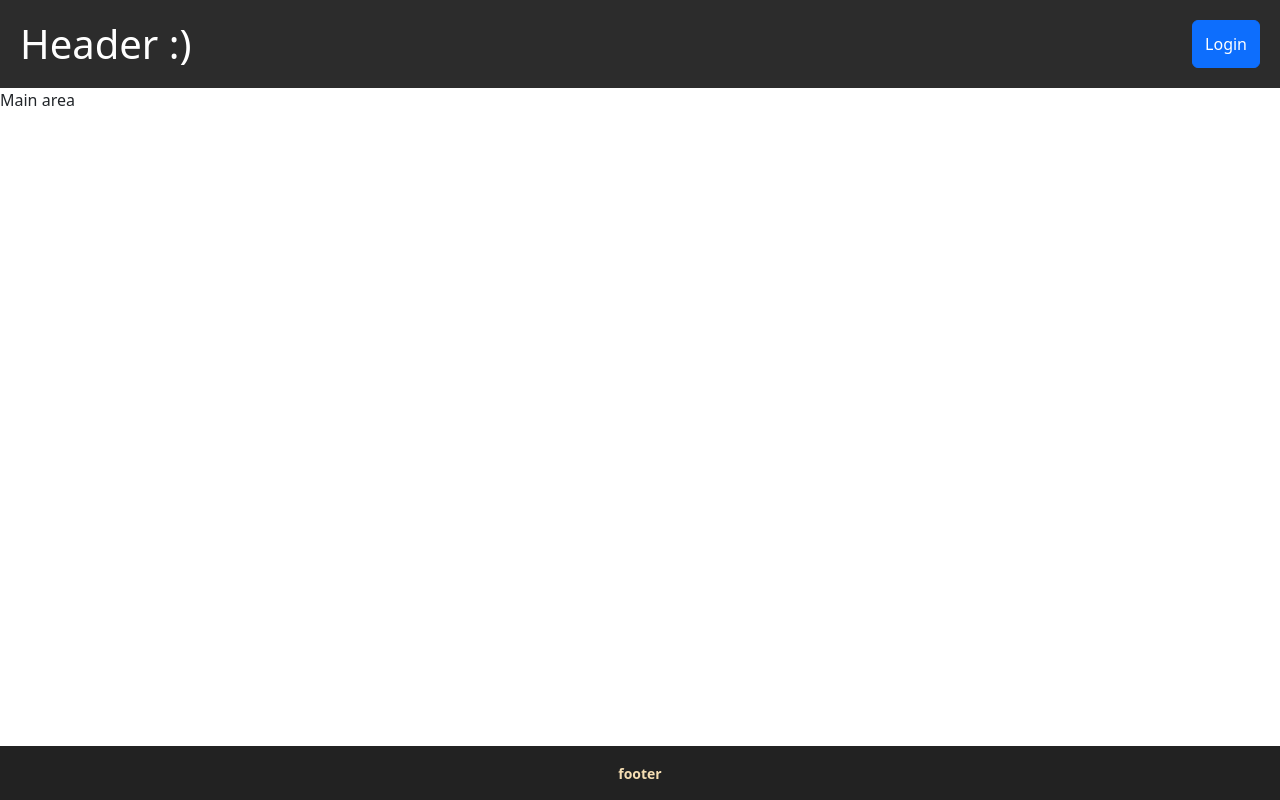
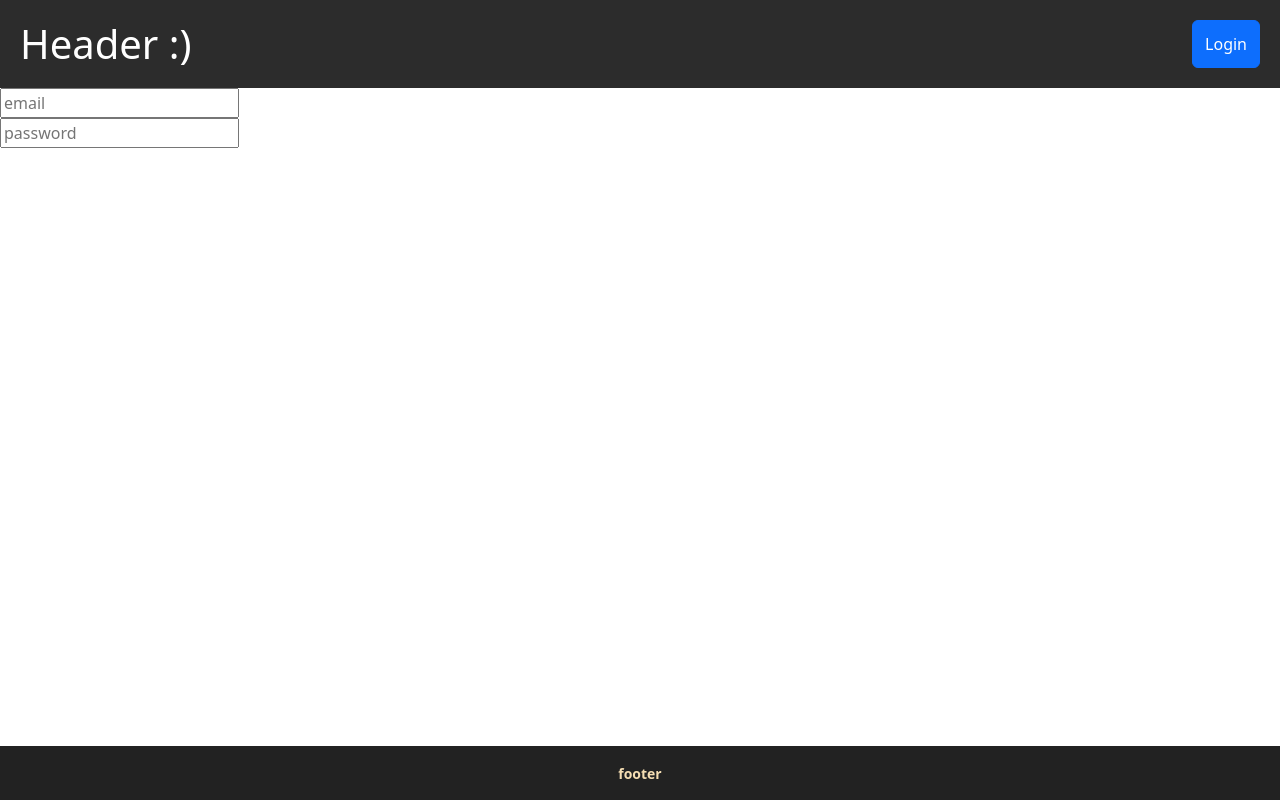
Before and after one commit to JoshThorntonDev/a1-3786643-3785167, a React (Create React App) app: page /login in a window 1280 px wide. Built offline with nearby package versions, Linux system fonts and the light colour scheme.

Commit message:
Make basic login form and add routing to it

```diff
--- a/src/App.js
+++ b/src/App.js
@@ -1,17 +1,22 @@
 import "./App.css";
-import 'bootstrap/dist/css/bootstrap.min.css';
+import "bootstrap/dist/css/bootstrap.min.css";
 import Header from "./components/Header.js";
 import Footer from "./components/Footer.js";
+import Login from "./components/Login";
+import { BrowserRouter, Route, Routes } from "react-router-dom";
 
 function App() {
   return (
-    <div>
+    <BrowserRouter>
       <Header />
       <div>
-        <p>Main area</p>
+        <Routes>
+          <Route path="/" element='root' />
+          <Route path="/login" element={<Login/>} />
+        </Routes>
       </div>
       <Footer />
-    </div>
+    </BrowserRouter>
   );
 }
 
--- /dev/null
+++ b/src/components/Login.js
@@ -0,0 +1,17 @@
+import "./Login.css";
+import Form from "react-bootstrap/Form";
+
+function Login() {
+  return (
+    <Form>
+      <Form.Group>
+        <input type="email" name="email" placeholder="email" />
+      </Form.Group>
+      <Form.Group>
+        <input type="password" name="password" placeholder="password" />
+      </Form.Group>
+    </Form>
+  );
+}
+
+export default Login;
```
Also changed, not shown: src/components/Login.css (added).
